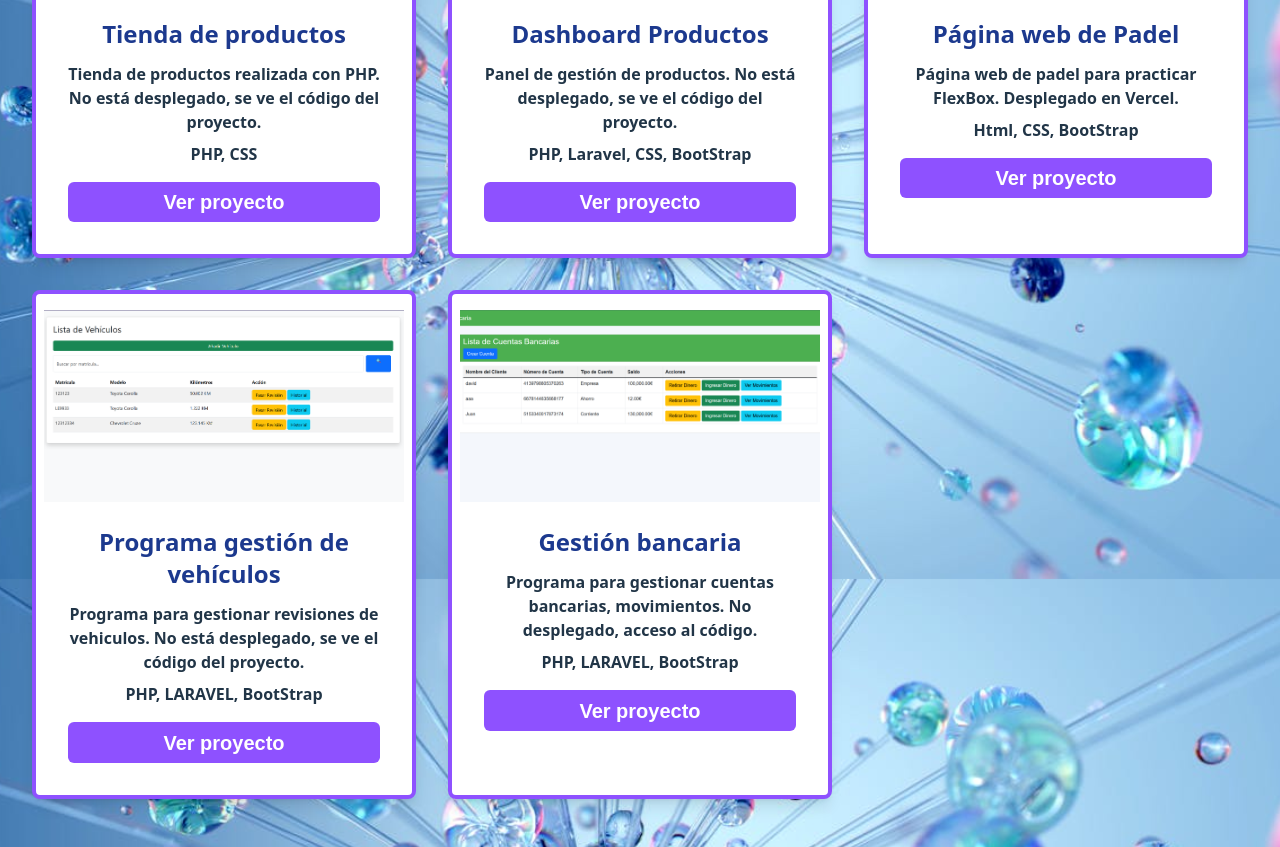
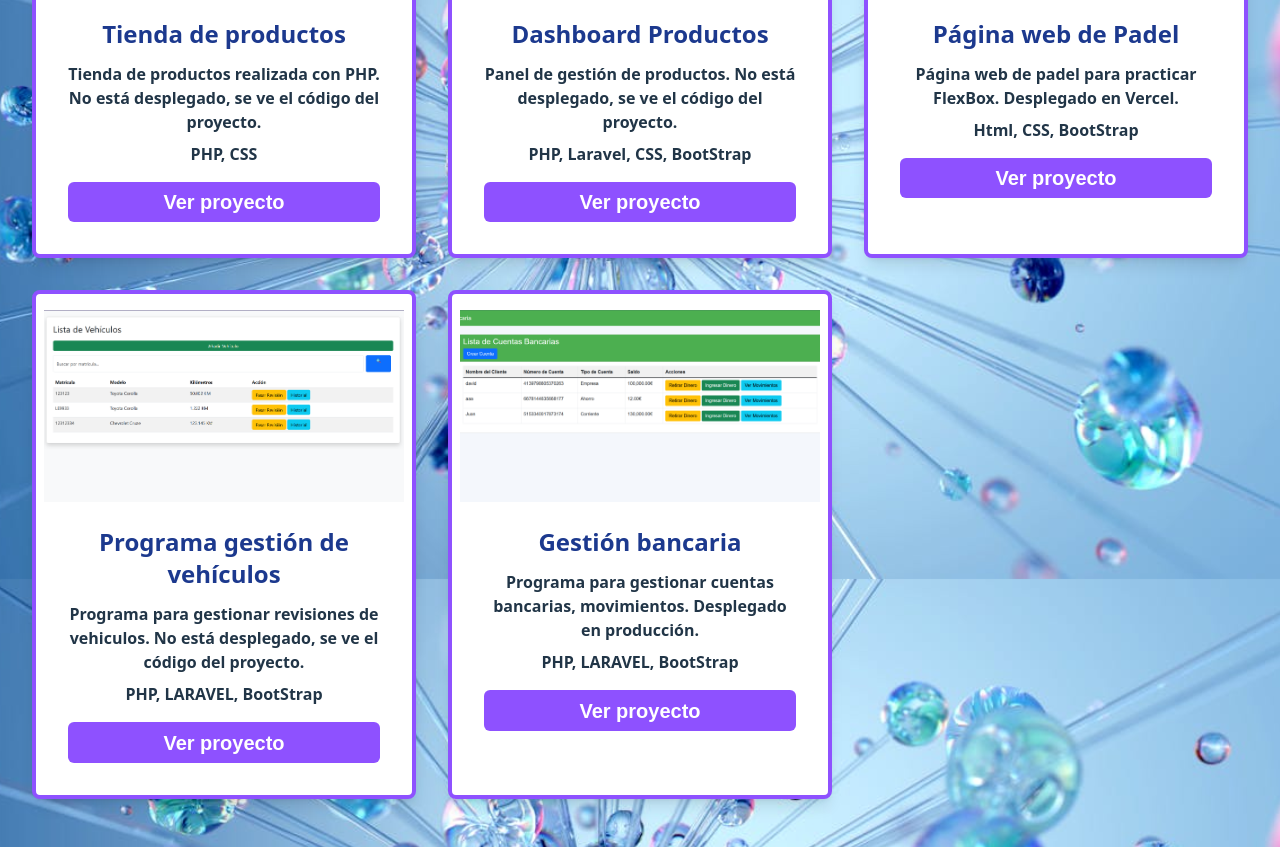
Before and after one commit to Ivon-1/PortafolioIvan, a React (Vite) app: page /projects in a window 1280 px wide. Shown: the part 1021-1868 px from the top of the page. Built offline with nearby package versions, Linux system fonts and the light colour scheme.

Commit message:
actualizacion link

```diff
--- a/src/components/Projects.tsx
+++ b/src/components/Projects.tsx
@@ -64,10 +64,10 @@ export function Projects() {
         },
         {
             title: "Gestión bancaria",
-            description: "Programa para gestionar cuentas bancarias, movimientos. No desplegado, acceso al código.",
+            description: "Programa para gestionar cuentas bancarias, movimientos. Desplegado en producción.",
             tech: "PHP, LARAVEL, BootStrap",
             image: imagenesRedes.banco.url,
-            link: "https://github.com/Ivon-1/Banco",
+            link: "https://banco.ivan-alvarez.com/cuentas",
             target: "_blank"
         },
     ];
--- a/vite.config.ts
+++ b/vite.config.ts
@@ -3,5 +3,6 @@ import react from '@vitejs/plugin-react-swc'
 
 // https://vite.dev/config/
 export default defineConfig({
+  base: '/',
   plugins: [react()],
 })
```
Also changed, not shown: 1 other file (tests, documents, lock files or other folders).
